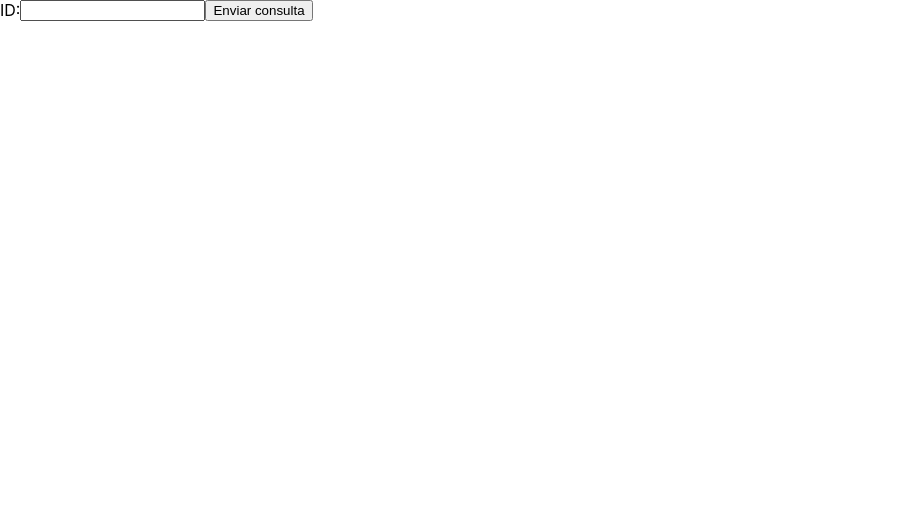
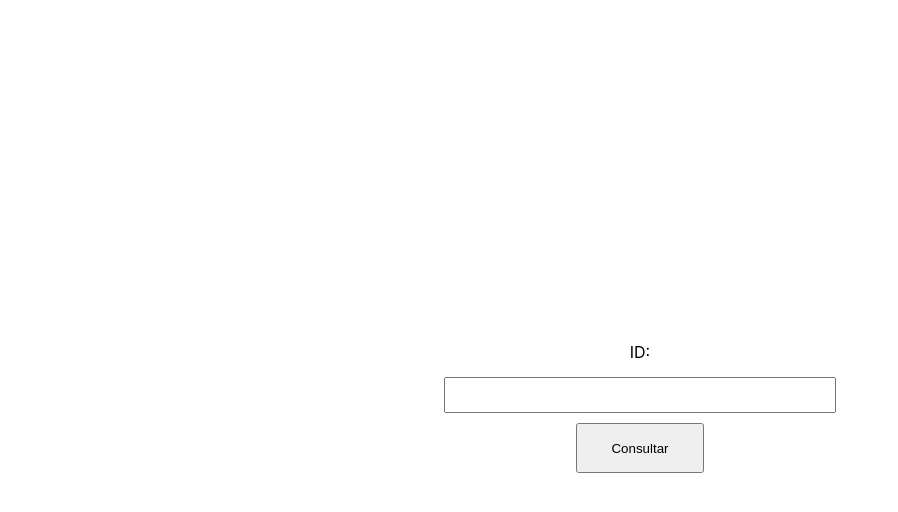
Before and after one commit to axelemanuel23/tecnomix-clientside, a React (Create React App) app: page / in a window 1280 px wide. Shown: the top 512 px of the page, without its empty margins (0-898 px from the left). Built offline with nearby package versions, Linux system fonts and the light colour scheme.

Commit message:
actualizando interfaz

```diff
--- a/public/index.html
+++ b/public/index.html
@@ -9,35 +9,9 @@
       name="description"
       content="Web site created using create-react-app"
     />
-    <link rel="apple-touch-icon" href="%PUBLIC_URL%/logo192.png" />
-    <!--
-      manifest.json provides metadata used when your web app is installed on a
-      user's mobile device or desktop. See https://developers.google.com/web/fundamentals/web-app-manifest/
-    -->
-    <link rel="manifest" href="%PUBLIC_URL%/manifest.json" />
-    <!--
-      Notice the use of %PUBLIC_URL% in the tags above.
-      It will be replaced with the URL of the `public` folder during the build.
-      Only files inside the `public` folder can be referenced from the HTML.
-
-      Unlike "/favicon.ico" or "favicon.ico", "%PUBLIC_URL%/favicon.ico" will
-      work correctly both with client-side routing and a non-root public URL.
-      Learn how to configure a non-root public URL by running `npm run build`.
-    -->
     <title>React App</title>
   </head>
   <body>
-    <noscript>You need to enable JavaScript to run this app.</noscript>
     <div id="root"></div>
-    <!--
-      This HTML file is a template.
-      If you open it directly in the browser, you will see an empty page.
-
-      You can add webfonts, meta tags, or analytics to this file.
-      The build step will place the bundled scripts into the <body> tag.
-
-      To begin the development, run `npm start` or `yarn start`.
-      To create a production bundle, use `npm run build` or `yarn build`.
-    -->
   </body>
 </html>
--- a/src/App.css
+++ b/src/App.css
@@ -1,9 +1,38 @@
 #root {
-  text-align: center;
+  display: flex;
+  height: 100vh;
+  width: 100vw;
+  justify-content: center;
+  align-items: center;
 }
 
 .main {
   display: flex;
+  flex-direction: column;
   width: 50%;
   height: 50%;
+
+  padding: 20px;
+  align-items: center;
+  justify-content: center;
 }
+
+label {
+  display: flex;
+  height: 50px;
+  width: 100%;
+
+  align-items: center;
+  justify-content: center;
+}
+
+#id-input {
+  width: 60%;
+  height: 30px;
+  margin-bottom: 10px;
+}
+
+button {
+  width: 20%;
+  height: 50px;
+}
--- a/src/App.js
+++ b/src/App.js
@@ -32,17 +32,17 @@ function App() {
   };
 
   const getAsyncData = (id) => {
-    axios.get(`https://tecnomix-backend-production.up.railway.app/api/v1/works/${id}`,{
+    axios.get(process.env.ORIGIN + `/${id}`,{
      headers: {
-      apikey:"axel"
+      apikey: process.env.APIKEY
       }
     }).then((response) => {
       setWork(response.data.data)
       console.log(response.data.data)
 
-      axios.get(`https://tecnomix-backend-production.up.railway.app/api/v1/users/${response.data.data.user}`,{
+      axios.get(process.env.ORIGIN + `/${response.data.data.user}`,{
      headers: {
-      apikey:"axel"
+      apikey: process.env.APIKEY
       }
     }).then((response) => {
       setUser(response.data.data)
@@ -75,10 +75,10 @@ const handleDescriptionClose = () => {
 
   return (
     <div className='main'>
-      <label htmlFor="id-input">ID:</label>
+      <label htmlFor="id-input"><p>ID:</p></label>
       <input type="text" id="id-input" value={id} onChange={handleIdChange} />
 
-      <button onClick={handleButtonClick}>Enviar consulta</button>
+      <button onClick={handleButtonClick}>Consultar</button>
 
       {
         !!checkingIsOpen && (<Modal
@@ -90,7 +90,7 @@ const handleDescriptionClose = () => {
         <h2>Número de seguridad</h2>
         <p>Por favor ingrese el número de seguridad:</p>
         <input type="text" value={phone} onChange={handleSecretChange} />
-        <button onClick={handleModalSubmit}>Enviar</button>
+        <button onClick={handleModalSubmit}>Verificar</button>
       </Modal>)
       }
 
@@ -111,7 +111,12 @@ const handleDescriptionClose = () => {
             <li>En proceso: {(work.finished && "terminado") || "sin terminar"}</li>
             <li>Precio: {work.price ?? "sin datos"}</li>
           </ul>
-          <button onClick={handleDescriptionClose}>Cerrar</button>
+          {
+            !work.finished && (<button onClick={handleDescriptionClose}>Cerrar</button>)
+          }
+          {
+            !!work.finished && <button>Coordinar Retiro</button> && <button>Coordinar entrega</button>
+          }
         </Modal>)
       }
 
```
Also changed, not shown: 1 other file (tests, documents, lock files or other folders).
